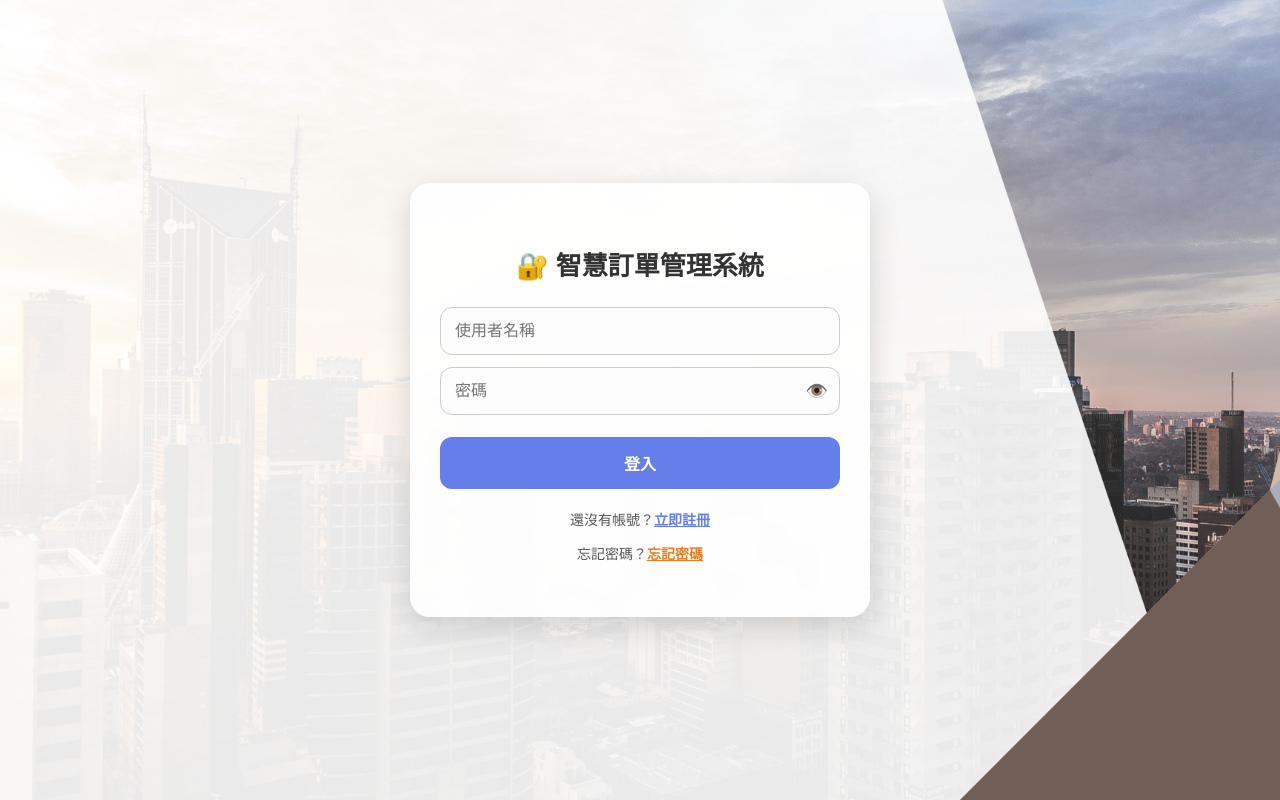
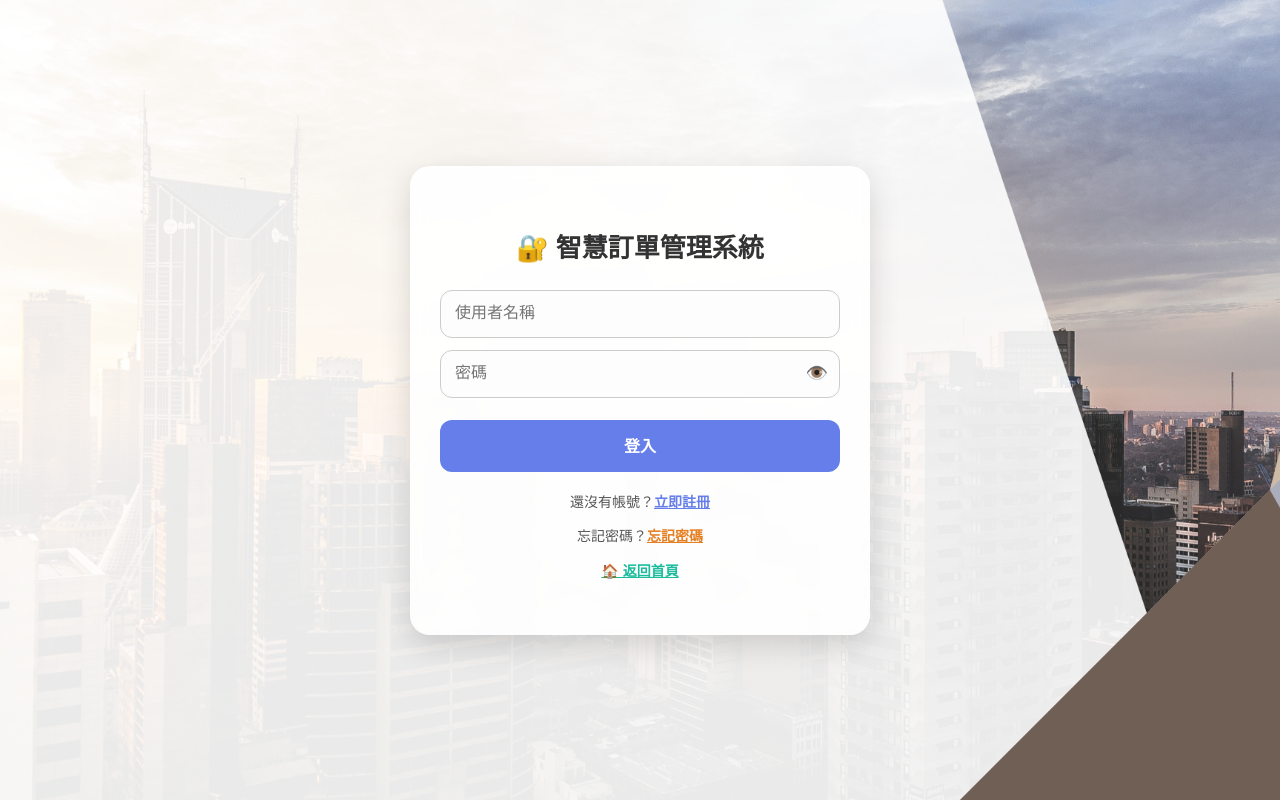
Before and after one commit to CardiaCeres/manufacturing-system-asp.net, a Vue app in the folder project/: page /login in a window 1280 px wide. Built offline with nearby package versions, Linux system fonts and the light colour scheme.

Commit message:
Update LoginPage.vue

```diff
--- a/project/src/components/LoginPage.vue
+++ b/project/src/components/LoginPage.vue
@@ -29,6 +29,9 @@
       </p>
       <p class="forgot-link">
         忘記密碼？<a @click="goToForgot">忘記密碼</a>
+      </p>
+      <p class="home-link">
+        <a @click="goToHome">🏠 返回首頁</a>
       </p>
     </div>
   </div>
@@ -74,6 +77,9 @@ export default {
     },
     goToForgot() {
       this.$router.push("/forgot-password");
+    },
+    goToHome() {
+      this.$router.push("/");
     }
   }
 };
@@ -197,7 +203,21 @@ export default {
 .forgot-link a:hover {
   color: #d35400;
 }
-
+.home-link {
+  margin-top: 15px;
+  font-size: 14px;
+  color: #555;
+  text-align: center;
+}
+.home-link a {
+  color: #1abc9c;
+  cursor: pointer;
+  font-weight: bold;
+  text-decoration: underline;
+}
+.home-link a:hover {
+  color: #16a085;
+}
 @keyframes shake {
   0% { transform: translateX(0); }
   25% { transform: translateX(-5px); }
```
